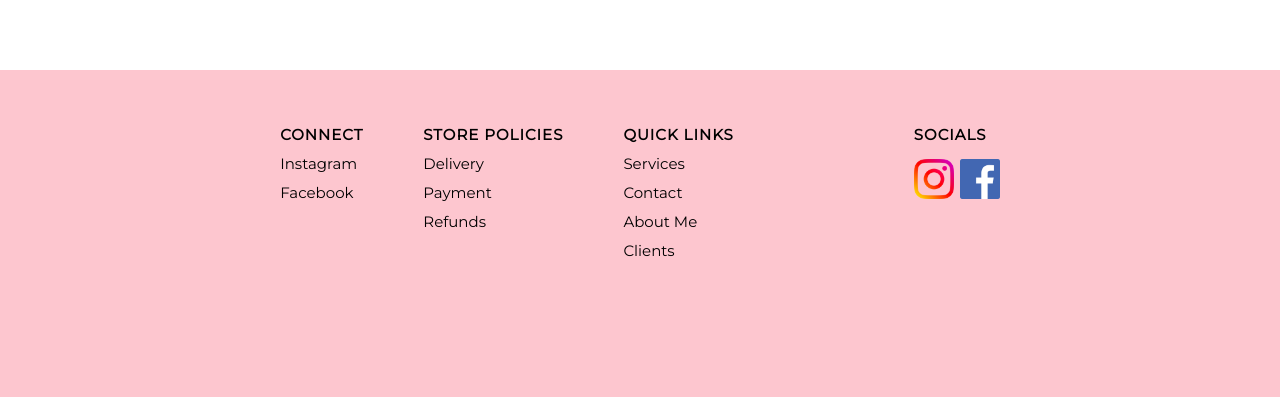
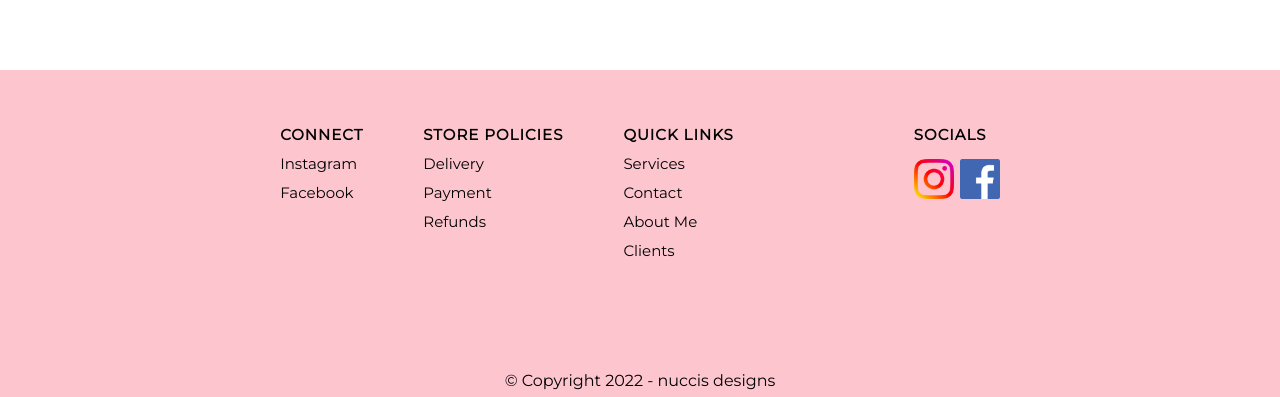
Before and after one commit to Nuccino92/nuccis.designs-business-site, a React (Create React App) app: page /services/decals in a window 1280 px wide. Shown: the part 3510-3907 px from the top of the page. Built offline with nearby package versions, Linux system fonts and the light colour scheme.

Commit message:
added copyright

```diff
--- a/src/components/footer/Footer.scss
+++ b/src/components/footer/Footer.scss
@@ -8,6 +8,7 @@
   height: 330px;
   padding: 50px 0;
   background-color: var.$primary-pink;
+  position: relative;
 
   @media (max-width: 750px) {
     flex-direction: column;
@@ -60,4 +61,11 @@
       }
     }
   }
+  span {
+    position: absolute;
+    bottom: 0;
+    align-self: center;
+    text-align: center;
+    margin: 10px 0;
+  }
 }
--- a/src/components/footer/Footer.tsx
+++ b/src/components/footer/Footer.tsx
@@ -50,6 +50,7 @@ const Footer: React.FC = () => {
           </Nav.Link>{" "}
         </Container>
       </Nav>
+      <span> © Copyright 2022 - nuccis designs</span>
     </Navbar>
   );
 };
```
